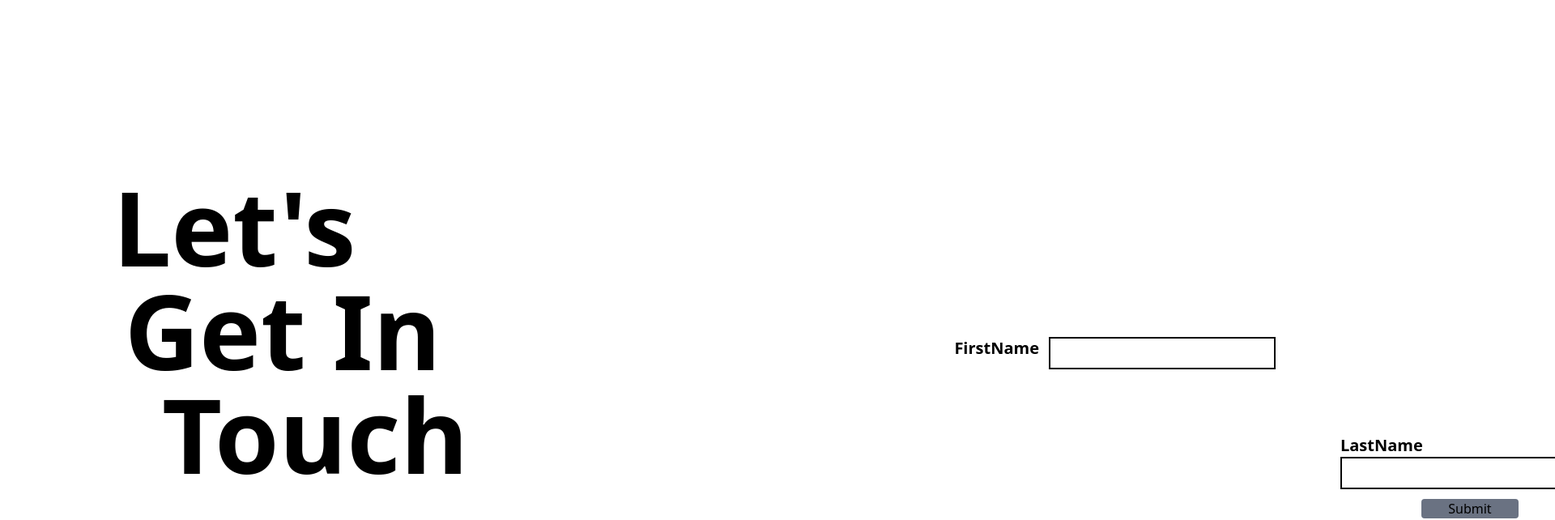
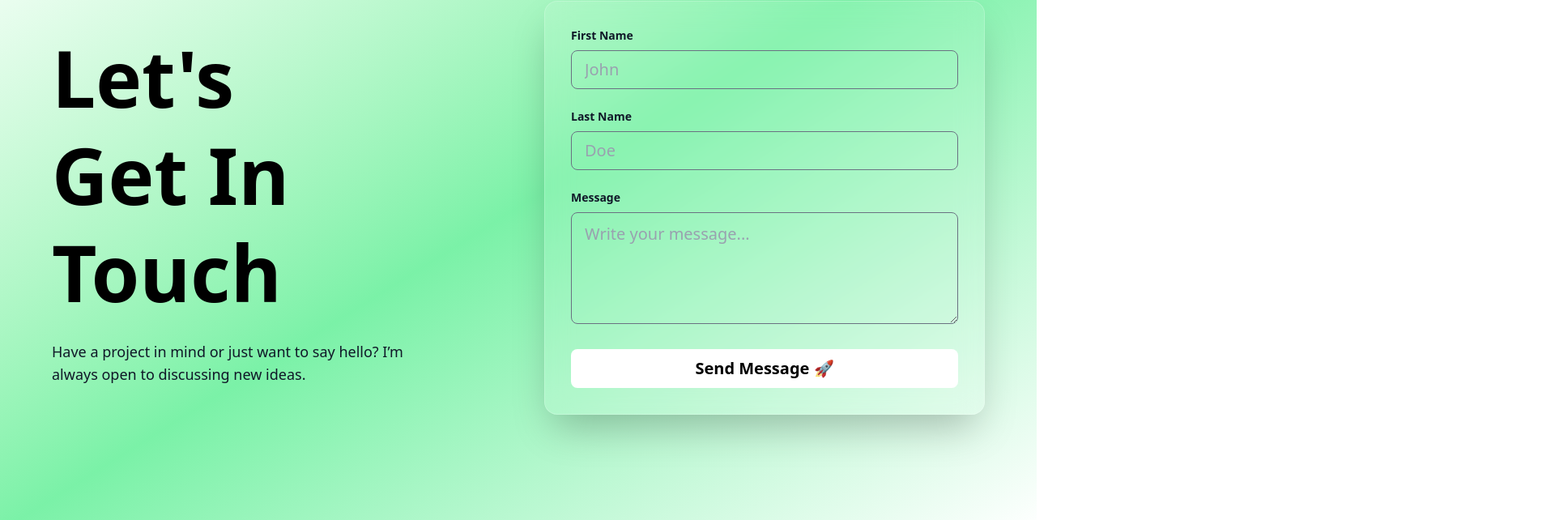
Before and after one commit to shifa-m/UI, a React (Vite) app: page / in a window 1280 px wide. Shown: the part 3276-3918 px from the top of the page at 81% size, 1920 px wide, since content can reach past the window. Built offline with nearby package versions, Linux system fonts and the light colour scheme.

Commit message:
last page

```diff
--- a/src/Components/Section4/section4.jsx
+++ b/src/Components/Section4/section4.jsx
@@ -1,28 +1,99 @@
-import React from 'react'
+// import React from 'react'
 
-const section4 = () => {
-  return (
-    <div className='w-1/2 flex mt-40  '>
-    <div className='h-screen bg-white text-black'>
-     <h1 className='text-9xl font-extrabold flex justify-center  pt-50  '>Let's</h1>
-      <h1 className='text-9xl font-extrabold flex justify-center pl-30 ' >Get In</h1>
-       <h1 className='text-9xl font-extrabold flex justify-center pl-50'>Touch</h1>
-    </div>
-    <div className='p-10 flex'>
-      <label htmlFor="" className='text-xl font-bold mt-90 ml-140 '>FirstName  </label>
-     <input type="text" name="" id="" className='border-2 w-70 h-10 mt-90 ml-3 ' />
-    </div>
-    <div className='p-10 mt-120 '>
-      <label htmlFor="" className='text-xl font-bold mr-2 '>LastName   </label>
-     <input type="text" name="" id="" className='border-2 w-70 h-10 ' />
-    <button className='border-2 mt-3 w-30 ml-25 bg-gray-500 border-none rounded'>Submit</button>
+// const section4 = () => {
+//   return (
+//     <div className='w-1/2 flex mt-40  '>
+//     <div className='h-screen bg-white text-black'>
+//      <h1 className='text-9xl font-extrabold flex justify-center  pt-50  '>Let's</h1>
+//       <h1 className='text-9xl font-extrabold flex justify-center pl-30 ' >Get In</h1>
+//        <h1 className='text-9xl font-extrabold flex justify-center pl-50'>Touch</h1>
+//     </div>
+//     <div className='p-10 flex'>
+//       <label htmlFor="" className='text-xl font-bold mt-90 ml-140 '>FirstName  </label>
+//      <input type="text" name="" id="" className='border-2 w-70 h-10 mt-90 ml-3 ' />
+//     </div>
+//     <div className='p-10 mt-120 '>
+//       <label htmlFor="" className='text-xl font-bold mr-2 '>LastName   </label>
+//      <input type="text" name="" id="" className='border-2 w-70 h-10 ' />
+//     <button className='border-2 mt-3 w-30 ml-25 bg-gray-500 border-none rounded'>Submit</button>
 
-    </div>
+//     </div>
 
 
+//     </div>
+
+//   )
+// }
+
+// export default section4
+import React from "react";
+
+const Section4 = () => {
+  return (
+    <div className="min-h-screen flex items-center justify-center bg-gradient-to-br from-white via-green-300 to-green text-xl  px-6">
+
+
+      <div className="w-full max-w-6xl grid grid-cols-1 md:grid-cols-2 gap-16 items-center">
+
+
+        <div className="text-black">
+          <h1 className="text-6xl md:text-8xl font-extrabold leading-tight">
+            Let's <br />
+            Get In <br />
+            Touch
+          </h1>
+          <p className="mt-6 text-gray-900 text-lg max-w-md">
+            Have a project in mind or just want to say hello?
+            I’m always open to discussing new ideas.
+          </p>
+        </div>
+
+
+        <div className="backdrop-blur-lg bg-white/10 border border-white/20 rounded-2xl p-8 shadow-2xl">
+          <form className="space-y-6">
+
+            <div>
+              <label className="block text-sm font-bold text-gray-900 mb-2">
+                First Name
+              </label>
+              <input
+                type="text"
+                className="w-full h-12 bg-transparent border border-gray-500 rounded-lg px-4 text-white placeholder-gray-400 focus:outline-none focus:border-white"
+                placeholder="John"
+              />
+            </div>
+
+            <div>
+              <label className="block text-sm font-bold text-gray-900 mb-2">
+                Last Name
+              </label>
+              <input
+                type="text"
+                className="w-full h-12 bg-transparent border border-gray-500 rounded-lg px-4 text-white placeholder-gray-400 focus:outline-none focus:border-white"
+                placeholder="Doe"
+              />
+            </div>
+
+            <div>
+              <label className="block text-sm font-bold text-gray-900 mb-2">
+                Message
+              </label>
+              <textarea
+                rows="4"
+                className="w-full bg-transparent border border-gray-500 rounded-lg px-4 py-3 text-white placeholder-gray-400 focus:outline-none focus:border-white"
+                placeholder="Write your message..."
+              />
+            </div>
+
+            <button className="w-full h-12 rounded-lg bg-white text-black font-semibold hover:bg-gray-200 transition-all duration-300">
+              Send Message 🚀
+            </button>
+
+          </form>
+        </div>
+      </div>
     </div>
+  );
+};
 
-  )
-}
-
-export default section4
+export default Section4;
```
